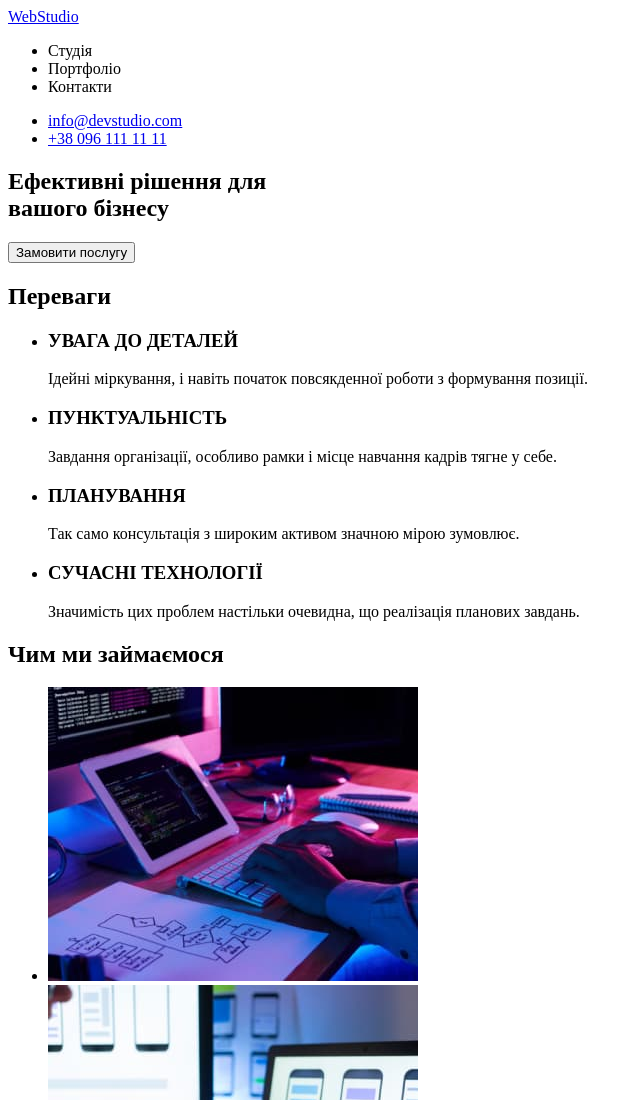
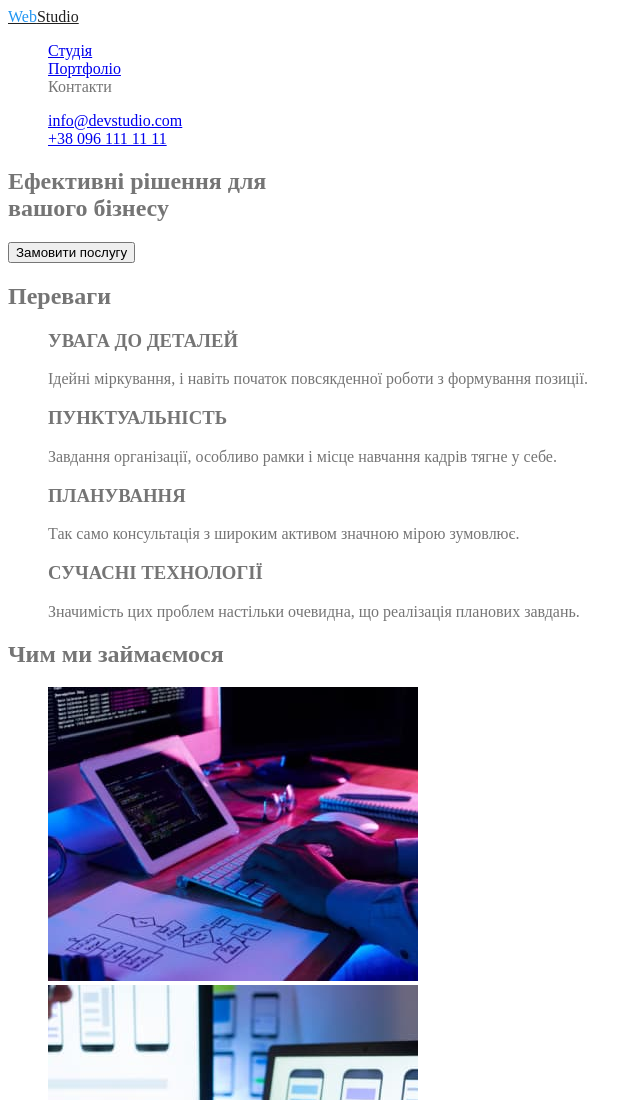
Before and after one commit to KsenyaKoss/goit-markup-hw-02, a plain HTML site: page index.html in a window 1280 px wide. Shown: the top 1100 px of the page, without its empty margins (0-640 px from the left). Drawn offline with Linux system fonts and the light colour scheme.

Commit message:
css added

```diff
--- a/css/styles.css
+++ b/css/styles.css
@@ -0,0 +1,31 @@
+/* backgroundcolor secondary  #F5F4FA
+backgroundcolor footer  #2F303A
+backgroundcolor primary
+*/
+:root {
+  --mainText-color: #757575;
+  --title-color: #212121;
+  --accent-color: #2196f3;
+  --button-text: #ffffff;
+}
+
+body {
+  background-color: #fff;
+  color: var(--mainText-color);
+}
+
+ul {
+    list-style: none;
+}
+
+.site-nav .link .current {
+  color: var(--accent-color);
+}
+
+.logo {
+  color: var(--title-color);
+}
+
+.logo-part {
+    color: var(--accent-color);
+}
--- a/index.html
+++ b/index.html
@@ -1,5 +1,6 @@
 <!DOCTYPE html>
-<html lang="en">
+<html lang="uk">
+
   <head>
     <meta charset="UTF-8" />
     <meta http-equiv="X-UA-Compatible" content="IE=edge" />
@@ -12,19 +13,19 @@
     <!--Header-->
 
     <header>
-      <a href="./index.html"> WebStudio</a>
+      <a href="./index.html" class="logo" ><span class="logo-part">Web</span>Studio</a>
 
-      <nav>
+      <nav class="site-nav" >
         <ul>
-          <li>Студія</li>
-          <li>Портфоліо</li>
+          <li> <a class="link current"  href="./index.html">Студія</a></li>
+          <li> <a class="link current"  href="./portfolio.html">Портфоліо</a></li>
           <li>Контакти</li>
         </ul>
       </nav>
 
       <!--Contacts-->
 
-      <ul>
+      <ul class="auth-nav" >
         <li>
           <a href="mailto:info@devstudio.com">info@devstudio.com </a>
         </li>
```
Also changed, not shown: portfolio.html (+6 -5 lines).
